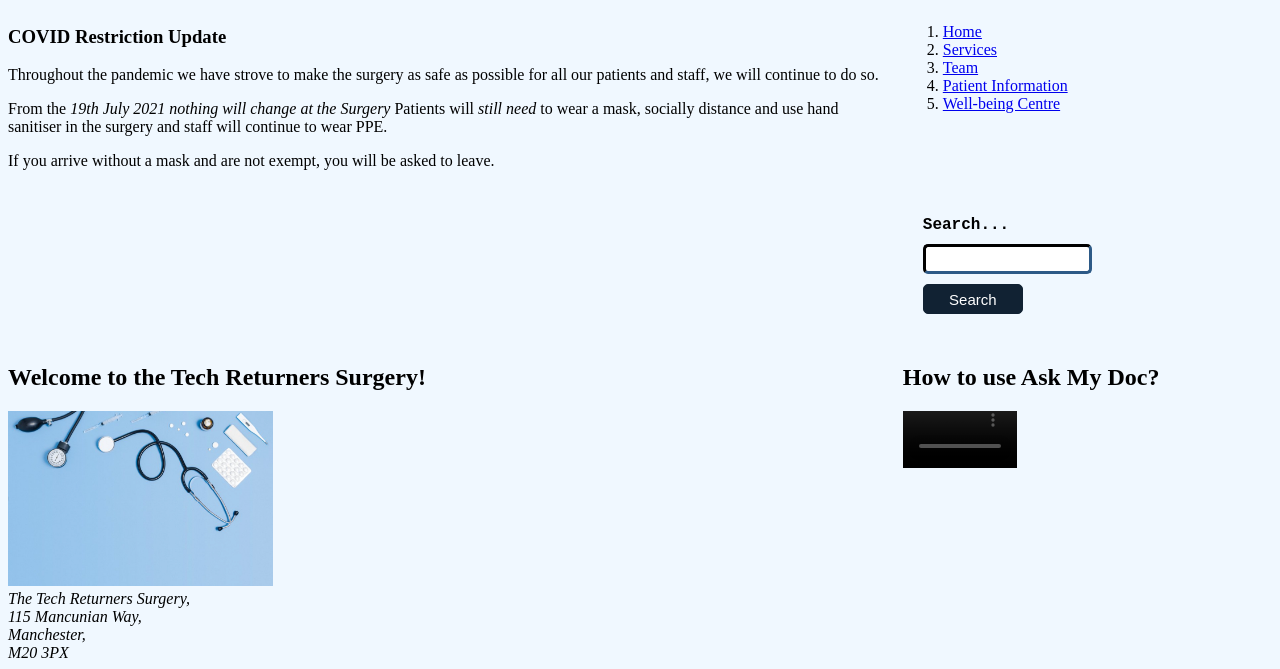
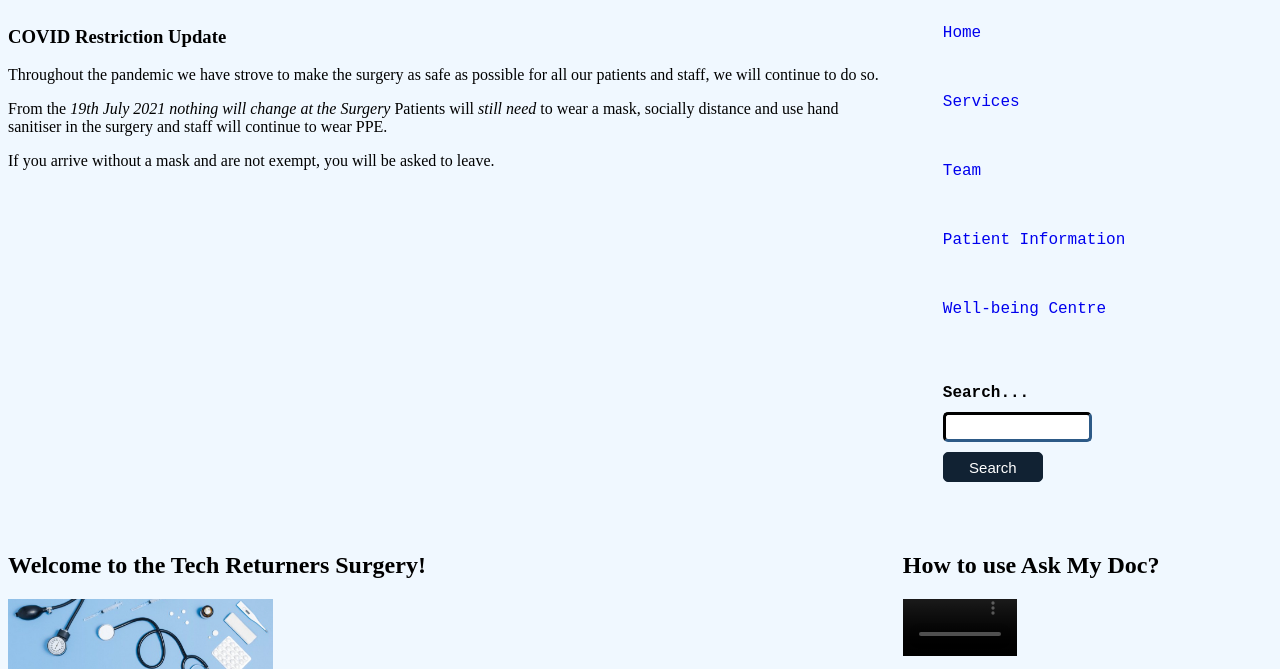
Before and after one commit to smithaagarwal/css-key-concepts, a plain HTML site: page index.html in a window 1280 px wide. Shown: the part 119-788 px from the top of the page. Drawn offline with Linux system fonts and the light colour scheme; grey boxes are pictures that could not be loaded.

Commit message:
feat: add style for navigation and search

```diff
--- a/CSS/styles.css
+++ b/CSS/styles.css
@@ -17,7 +17,7 @@ nav {
     grid-column: 2/-1;
     display: grid;
     row-gap: 10px;
-    padding: 20px;
+    padding: 40px;
 
 }
 
@@ -39,25 +39,22 @@ header a {
     color: rgb(62, 90, 118);
   }
 
-  img {
-    width: 30%;
-    transition-property: width;
-    transition-duration: 3s;
-    transition-timing-function: linear;
+  nav ol {
+    display: grid;
+    list-style: none;
+    row-gap: 50px;
   }
 
-  img:hover {
-    width: 50%;
+  nav ol li a {
+    text-decoration: none;
+    font-family: 'Courier New', Courier, monospace;
+    font-size: medium;
   }
 
-  video {
-    width: 30%;
-    transition-property: width;
-    transition-duration: 3s;
-    transition-timing-function: linear;
-  }
-  video:hover {
-    width: 50%;
+  nav ol li a:hover {
+    font-size: x-large;
+    font-weight: bold;
+    color: rgb(62, 90, 118);
   }
 
   #site-search  {
@@ -92,3 +89,24 @@ header a {
     font-family: 'Courier New', Courier, monospace;
     font-weight: bold;
 }
+
+img {
+  width: 30%;
+  transition-property: width;
+  transition-duration: 3s;
+  transition-timing-function: linear;
+}
+
+img:hover {
+  width: 50%;
+}
+
+video {
+  width: 30%;
+  transition-property: width;
+  transition-duration: 3s;
+  transition-timing-function: linear;
+}
+video:hover {
+  width: 50%;
+}
```
